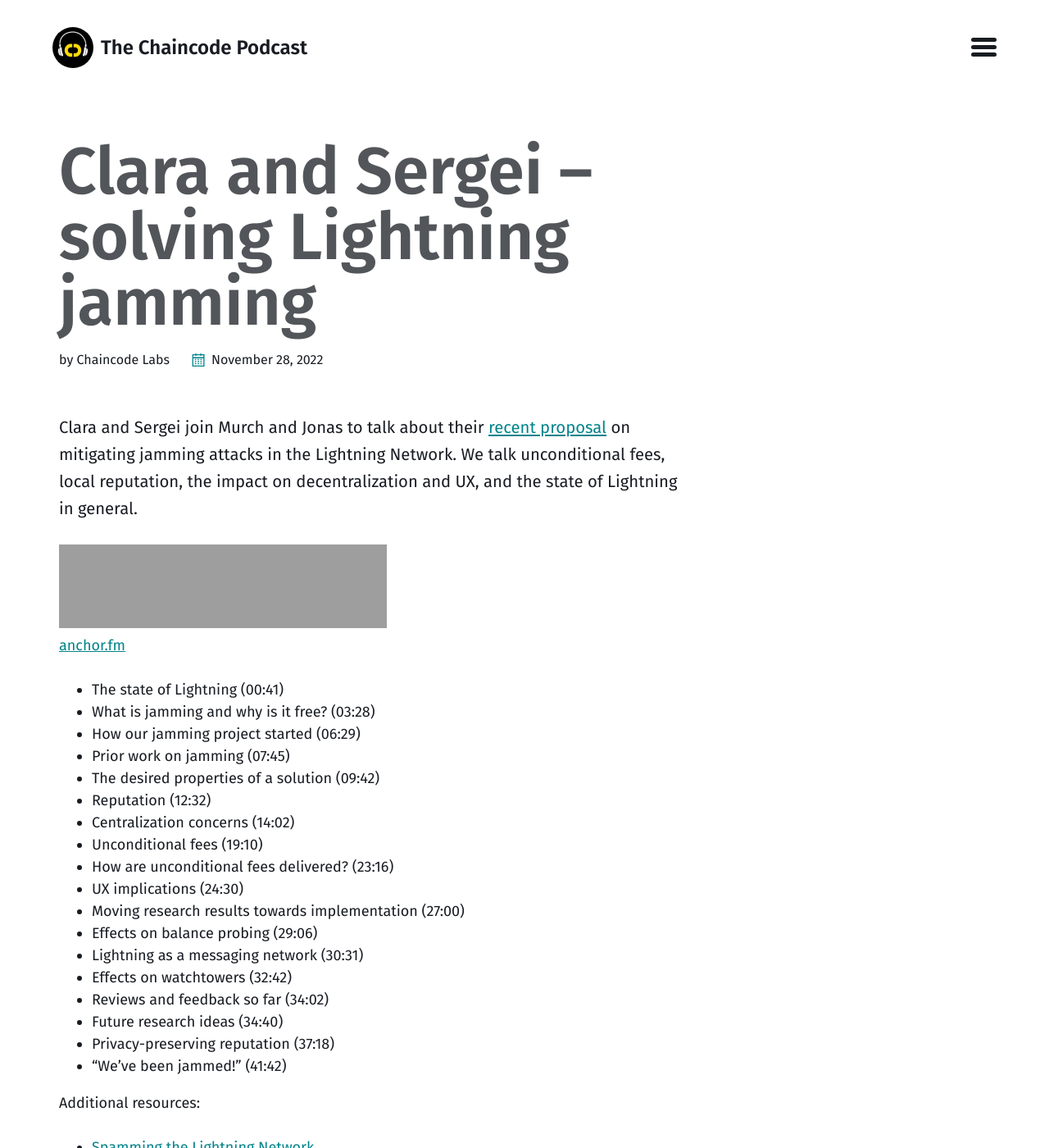
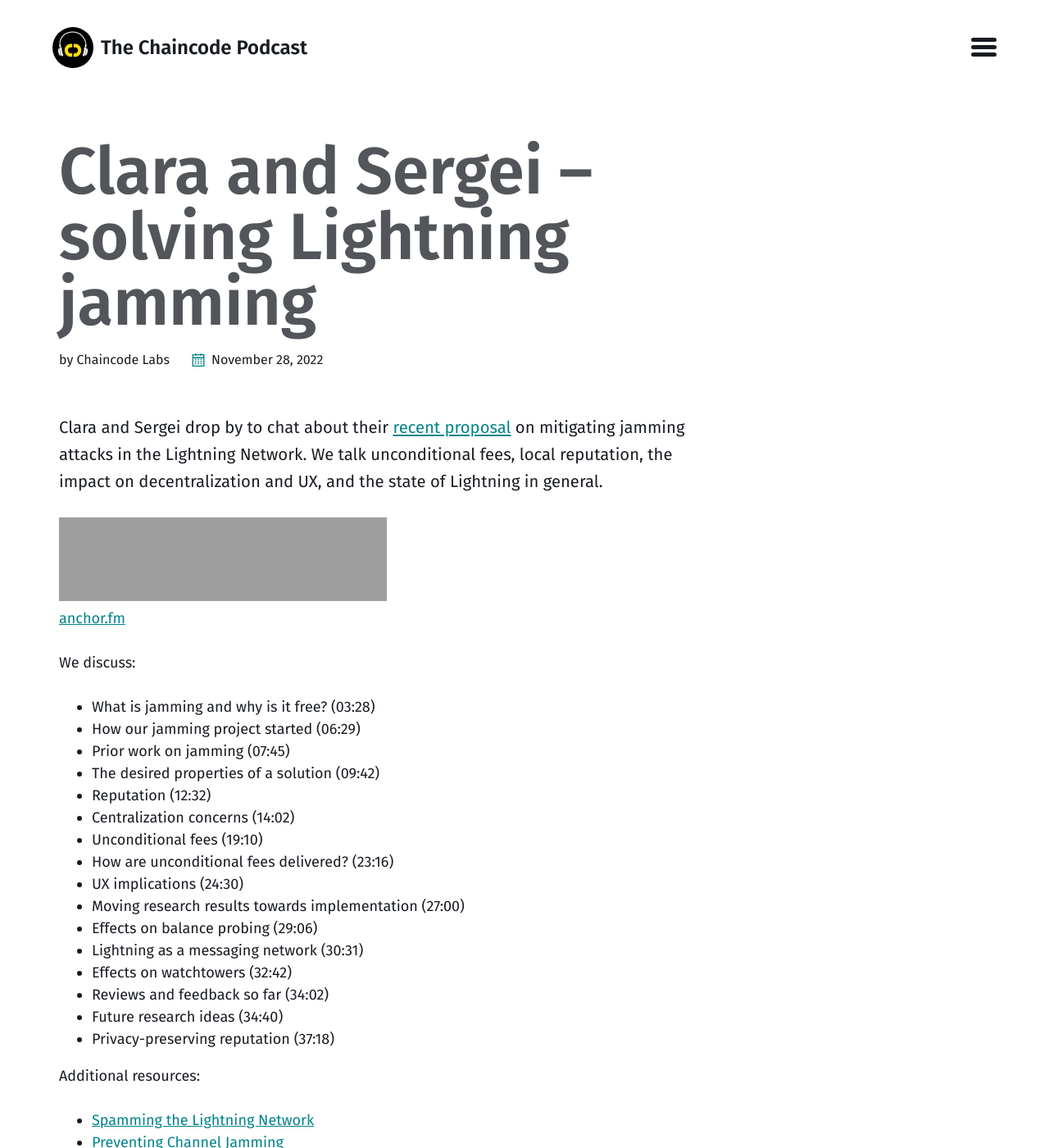
Before and after one commit to chaincodelabs/podcast-website, a Jekyll site: the page built from _posts/2022-11-28-clara-sergei-lightning-jamming.md, in a window 1280 px wide and 1400 px high. Shown: the whole window at 82% size. Built offline with Jekyll 4.4.1, drawn with Linux system fonts in a browser that asks for light colours; grey boxes are pictures that could not be loaded.

Commit message:
jamming final sweep and anchor links

```diff
--- a/_posts/2022-11-28-clara-sergei-lightning-jamming.md
+++ b/_posts/2022-11-28-clara-sergei-lightning-jamming.md
@@ -6,13 +6,13 @@ tags:
   - research
 ---
 
-Clara and Sergei join Murch and Jonas to talk about their [recent proposal](https://research.chaincode.com/2022/11/15/unjamming-lightning/) on mitigating jamming attacks in the Lightning Network. We talk unconditional fees, local reputation, the impact on decentralization and UX, and the state of Lightning in general.
+Clara and Sergei drop by to chat about their [recent proposal](https://research.chaincode.com/2022/11/15/unjamming-lightning/) on mitigating jamming attacks in the Lightning Network. We talk unconditional fees, local reputation, the impact on decentralization and UX, and the state of Lightning in general.
 
-<iframe src="https://anchor.fm/chaincode/embed/episodes/XXXX" height="102px" width="400px" frameborder="0" scrolling="no"></iframe>
+<iframe src="https://anchor.fm/chaincode/embed/episodes/Clara-Shikhelman-and-Sergei-Tikhomirov-and-Channel-Jamming-on-the-Lightning-Network---Episode-25-e1r78n4" height="102px" width="400px" frameborder="0" scrolling="no"></iframe>
 
-[anchor.fm](https://spotifyanchor-web.app.link/e/XXXXXXXX)
+[anchor.fm](https://spotifyanchor-web.app.link/e/yehMQ6ghcvb)
 
-- The state of Lightning (00:41)
+We discuss:
 - What is jamming and why is it free? (03:28)
 - How our jamming project started (06:29)
 - Prior work on jamming (07:45)
@@ -29,7 +29,6 @@ Clara and Sergei join Murch and Jonas to talk about their [recent proposal](http
 - Reviews and feedback so far (34:02)
 - Future research ideas (34:40)
 - Privacy-preserving reputation (37:18)
-- "We've been jammed!" (41:42)
 
 Additional resources:
 - [Spamming the Lightning Network](https://github.com/t-bast/lightning-docs/blob/master/spam-prevention.md)
```
